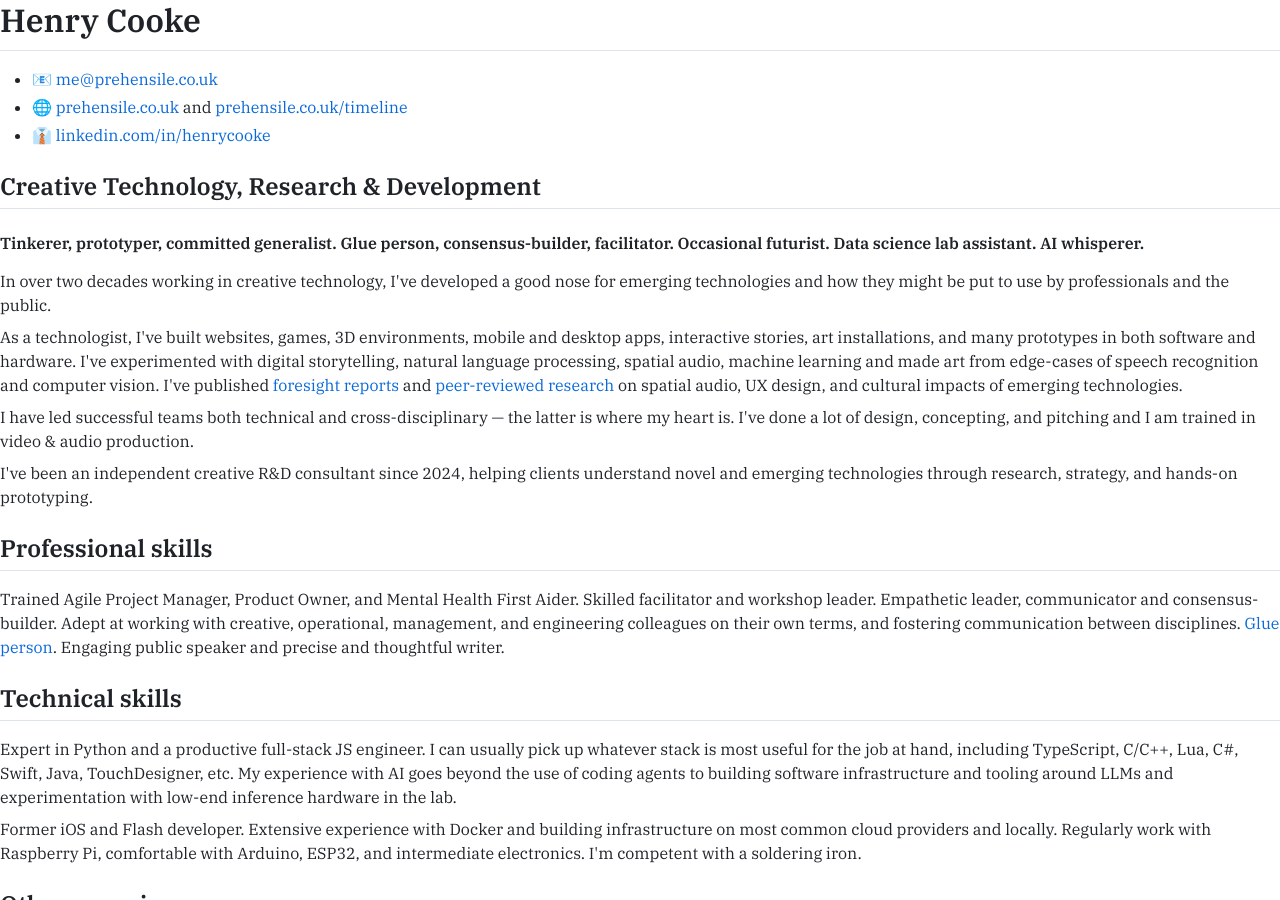
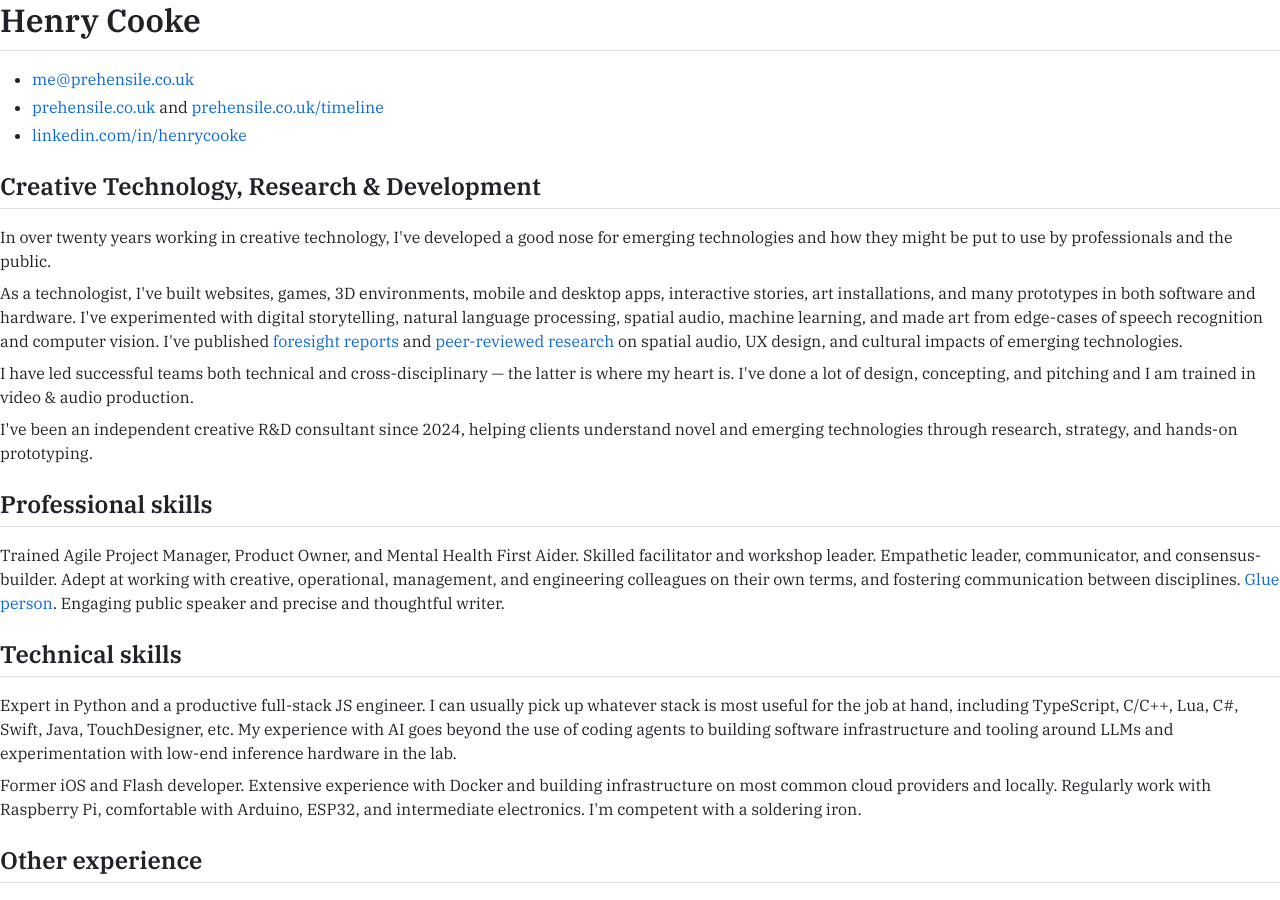
Before and after one commit to prehensile/prehensile.github.io, a Jekyll site: the page cv/cv.html, which Jekyll copies as it is, in a window 1280 px wide and 900 px high. Built offline with Jekyll 4.4.1, drawn with Linux system fonts in a browser that asks for light colours.

Commit message:
github actions generated PDF and HTML on 2026-11-03T15:39:46

```diff
--- a/cv/cv.html
+++ b/cv/cv.html
@@ -1509,18 +1509,17 @@ hr {
     <body class="markdown-body">
         <html><head></head><body><h1 id="henry-cooke">Henry Cooke</h1>
 <ul>
-<li>📧 <a href="mailto:me@prehensile.co.uk">me@prehensile.co.uk</a></li>
-<li>🌐 <a href="https://prehensile.co.uk/">prehensile.co.uk</a> and <a href="https://prehensile.co.uk/timeline/">prehensile.co.uk/timeline</a></li>
-<li>👔 <a href="https://www.linkedin.com/in/henrycooke/">linkedin.com/in/henrycooke</a></li>
+<li><a href="mailto:me@prehensile.co.uk">me@prehensile.co.uk</a></li>
+<li><a href="https://prehensile.co.uk/">prehensile.co.uk</a> and <a href="https://prehensile.co.uk/timeline/">prehensile.co.uk/timeline</a></li>
+<li><a href="https://www.linkedin.com/in/henrycooke/">linkedin.com/in/henrycooke</a></li>
 </ul>
 <h2 id="creative-technology-research--development">Creative Technology, Research &amp; Development</h2>
-<h4 id="tinkerer-prototyper-committed-generalist-glue-person-consensus-builder-facilitator-occasional-futurist-data-science-lab-assistant-ai-whisperer">Tinkerer, prototyper, committed generalist. Glue person, consensus-builder, facilitator. Occasional futurist. Data science lab assistant. AI whisperer.</h4>
-<p>In over two decades working in creative technology, I've developed a good nose for emerging technologies and how they might be put to use by professionals and the public.</p>
-<p>As a technologist, I've built websites, games, 3D environments, mobile and desktop apps, interactive stories, art installations, and many prototypes in both software and hardware. I've experimented with digital storytelling, natural language processing, spatial audio, machine learning and made art from edge-cases of speech recognition and computer vision. I've published <a href="https://www.bbc.co.uk/rd/articles/2025-06-social-media-change-issues-problems-report">foresight reports</a> and <a href="https://www.semanticscholar.org/author/Henry-Cooke/46422799">peer-reviewed research</a> on spatial audio, UX design, and cultural impacts of emerging technologies.</p>
+<p>In over twenty years working in creative technology, I've developed a good nose for emerging technologies and how they might be put to use by professionals and the public.</p>
+<p>As a technologist, I've built websites, games, 3D environments, mobile and desktop apps, interactive stories, art installations, and many prototypes in both software and hardware. I've experimented with digital storytelling, natural language processing, spatial audio, machine learning, and made art from edge-cases of speech recognition and computer vision. I've published <a href="https://www.bbc.co.uk/rd/articles/2025-06-social-media-change-issues-problems-report">foresight reports</a> and <a href="https://www.semanticscholar.org/author/Henry-Cooke/46422799">peer-reviewed research</a> on spatial audio, UX design, and cultural impacts of emerging technologies.</p>
 <p>I have led successful teams both technical and cross-disciplinary — the latter is where my heart is. I've done a lot of design, concepting, and pitching and I am trained in video &amp; audio production.</p>
 <p>I've been an independent creative R&amp;D consultant since 2024, helping clients understand novel and emerging technologies through research, strategy, and hands-on prototyping.</p>
 <h2 id="professional-skills">Professional skills</h2>
-<p>Trained Agile Project Manager, Product Owner, and Mental Health First Aider. Skilled facilitator and workshop leader. Empathetic leader, communicator and consensus-builder. Adept at working with creative, operational, management, and engineering colleagues on their own terms, and fostering communication between disciplines. <a href="https://www.linkedin.com/pulse/glue-people-one-most-desired-job-market-enza-artino/">Glue person</a>. Engaging public speaker and precise and thoughtful writer.</p>
+<p>Trained Agile Project Manager, Product Owner, and Mental Health First Aider. Skilled facilitator and workshop leader. Empathetic leader, communicator, and consensus-builder. Adept at working with creative, operational, management, and engineering colleagues on their own terms, and fostering communication between disciplines. <a href="https://www.linkedin.com/pulse/glue-people-one-most-desired-job-market-enza-artino/">Glue person</a>. Engaging public speaker and precise and thoughtful writer.</p>
 <h2 id="technical-skills">Technical skills</h2>
 <p>Expert in Python and a productive full-stack JS engineer. I can usually pick up whatever stack is most useful for the job at hand, including TypeScript, C/C++, Lua, C#, Swift, Java, TouchDesigner, etc. My experience with AI goes beyond the use of coding agents to building software infrastructure and tooling around LLMs and experimentation with low-end inference hardware in the lab.</p>
 <p>Former iOS and Flash developer. Extensive experience with Docker and building infrastructure on most common cloud providers and locally. Regularly work with Raspberry Pi, comfortable with Arduino, ESP32, and intermediate electronics. I'm competent with a soldering iron.</p>
```
Also changed, not shown: 1 other file.
